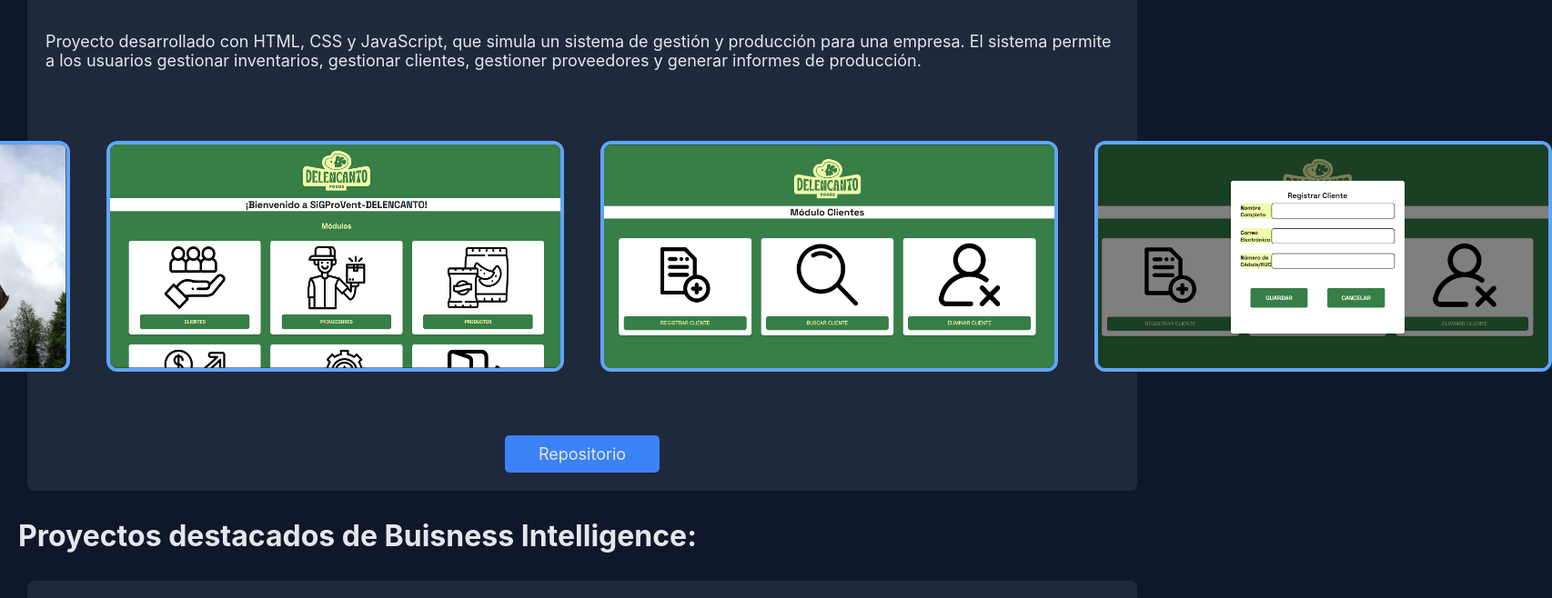
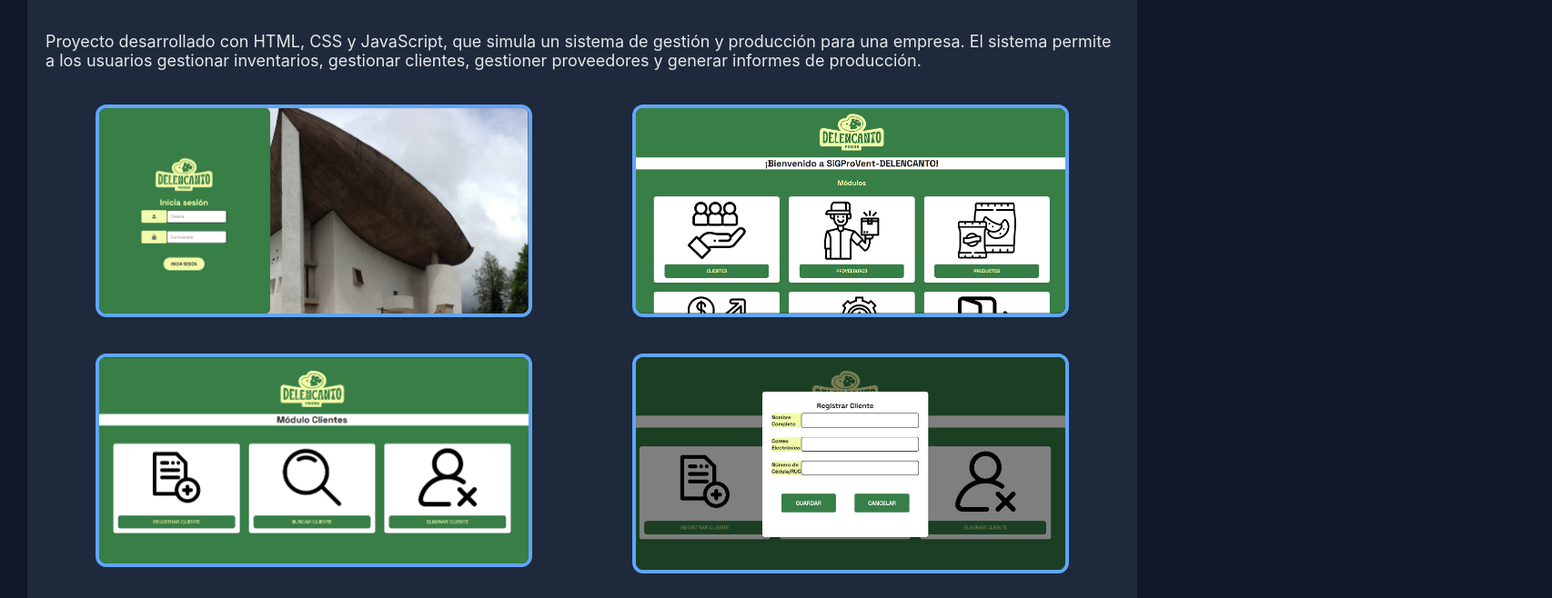
Before and after one commit to DV-Gabriel/DV-Gabriel.github.io, a plain HTML site: page portafolio.html in a window 1280 px wide. Shown: the part 420-1078 px from the top of the page at 91% size, 1706 px wide, since content can reach past the window. Drawn offline with Linux system fonts and the light colour scheme.

Commit message:
Primer despliegue del portafolio

```diff
--- a/portafolio.html
+++ b/portafolio.html
@@ -26,7 +26,7 @@
                         y generar informes de producción.
                     </p>
 
-                    <div class="dashboard-images">
+                    <div class="delencanto-images">
                         <img src="img/Delencanto_login.png" alt="Login Sistema">
                         <img src="img/Delencanto_inicio.png" alt="Inicio Sistema">
                         <img src="img/Delencanto_clientes.png" alt="Módulo clientes Sistema">
```
